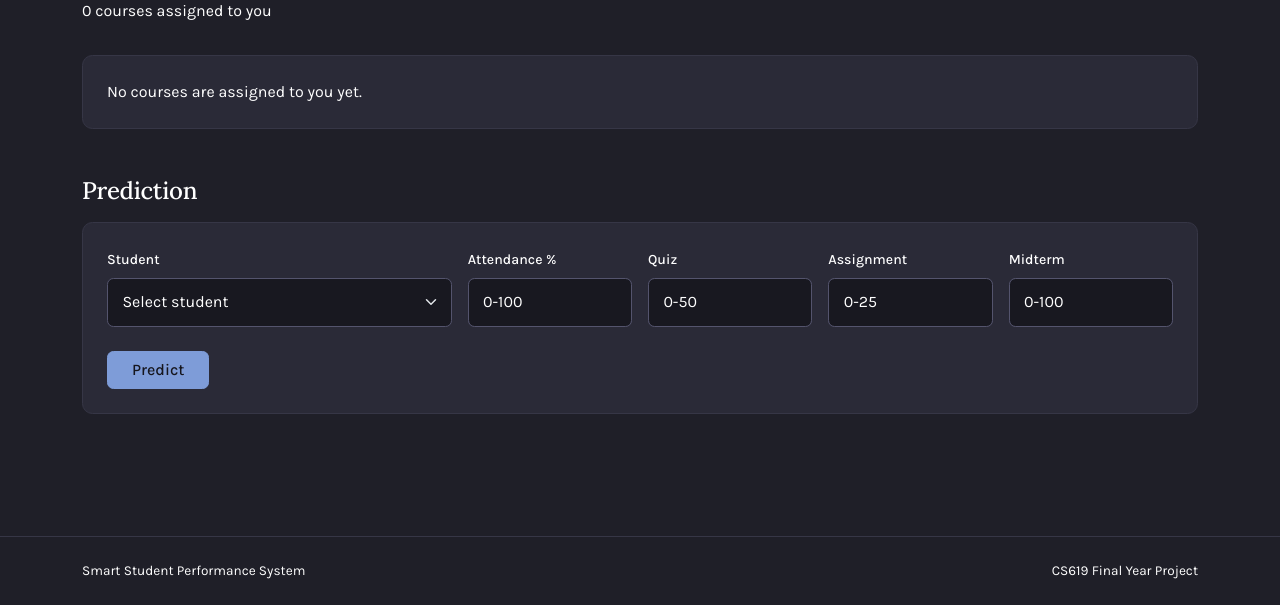
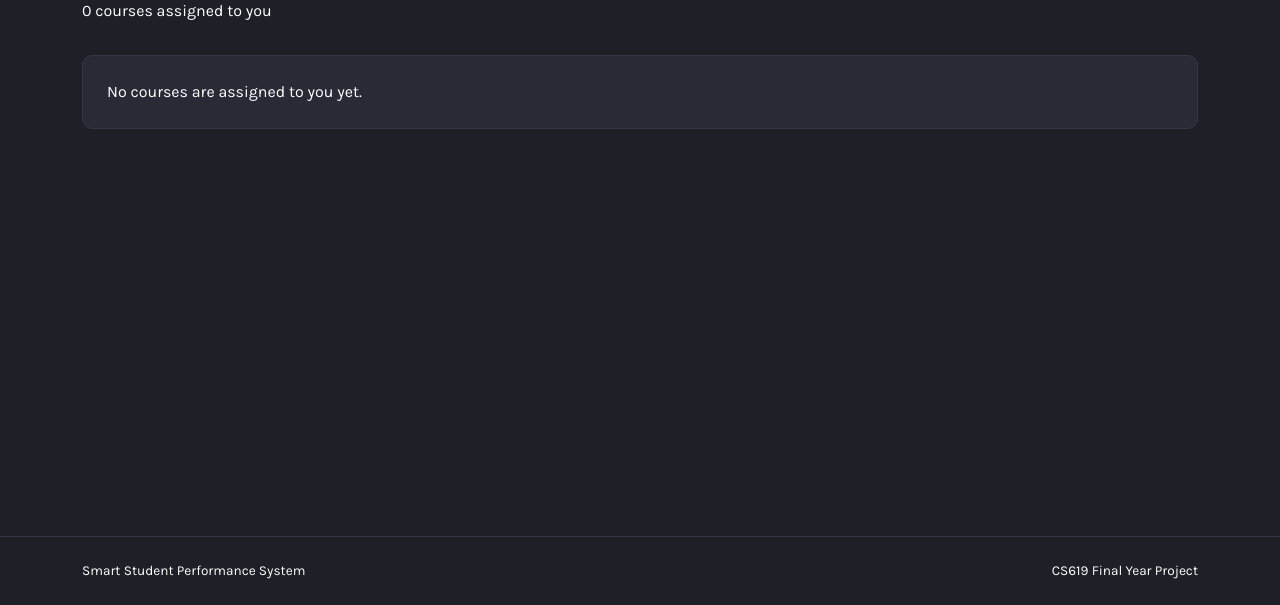
Before and after one commit to AhhadQamar/SmartStudentPerformanceSystem, a Flask app: template app/templates/teacher_dashboard.html in a window 1280 px wide. Shown: the part 195-800 px from the top of the page. Run offline with Flask 3, Linux system fonts and the light colour scheme; the template is opened without the code that fills it, so the values that code supplies are empty.

Commit message:
removed the old prediction form from the teacher dashboard

```diff
--- a/app/templates/teacher_dashboard.html
+++ b/app/templates/teacher_dashboard.html
@@ -38,72 +38,6 @@
       <p class="text-muted mb-0">No courses are assigned to you yet.</p>
     {% endif %}
   </div>
-  <h2 class="h4 mb-3">Prediction</h2>
-  <div class="surface-card p-4">
-    <form method="post" action="{{ url_for('main.teacher_predict') }}">
-      <div class="row g-3">
-        <div class="col-lg-4">
-          <label class="form-label" for="student_id">Student</label>
-          <select class="form-select form-control-soft"
-                  id="student_id"
-                  name="student_id"
-                  required>
-            <option value="">Select student</option>
-            {% for student in students %}
-              <option value="{{ student.id }}">{{ student.roll_number }} - {{ student.name }}</option>
-            {% endfor %}
-          </select>
-        </div>
-        <div class="col-6 col-lg-2">
-          <label class="form-label" for="attendance">Attendance %</label>
-          <input class="form-control form-control-soft"
-                 id="attendance"
-                 name="attendance"
-                 type="number"
-                 min="0"
-                 max="100"
-                 step="0.1"
-                 placeholder="0-100"
-                 required>
-        </div>
-        <div class="col-6 col-lg-2">
-          <label class="form-label" for="quiz">Quiz</label>
-          <input class="form-control form-control-soft"
-                 id="quiz"
-                 name="quiz"
-                 type="number"
-                 min="0"
-                 max="50"
-                 step="0.1"
-                 placeholder="0-50"
-                 required>
-        </div>
-        <div class="col-6 col-lg-2">
-          <label class="form-label" for="assignment">Assignment</label>
-          <input class="form-control form-control-soft"
-                 id="assignment"
-                 name="assignment"
-                 type="number"
-                 min="0"
-                 max="25"
-                 step="0.1"
-                 placeholder="0-25"
-                 required>
-        </div>
-        <div class="col-6 col-lg-2">
-          <label class="form-label" for="midterm">Midterm</label>
-          <input class="form-control form-control-soft"
-                 id="midterm"
-                 name="midterm"
-                 type="number"
-                 min="0"
-                 max="100"
-                 step="0.1"
-                 placeholder="0-100"
-                 required>
-        </div>
-      </div>
-      <button class="btn btn-primary mt-4 px-4" type="submit">Predict</button>
-    </form>
-  </div>
+</form>
+</div>
 {% endblock %}
```
Also changed, not shown: 1 other file.
